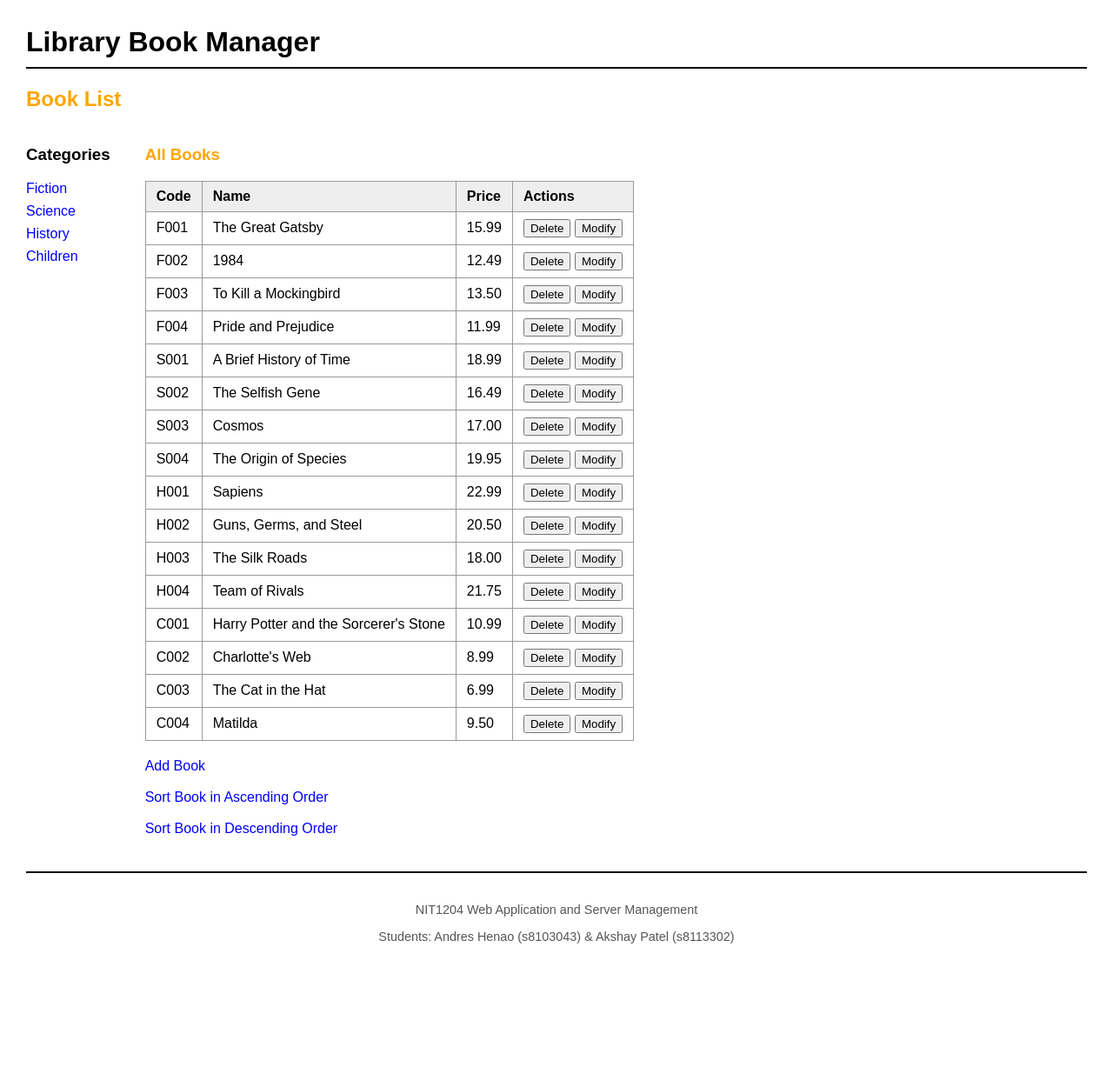
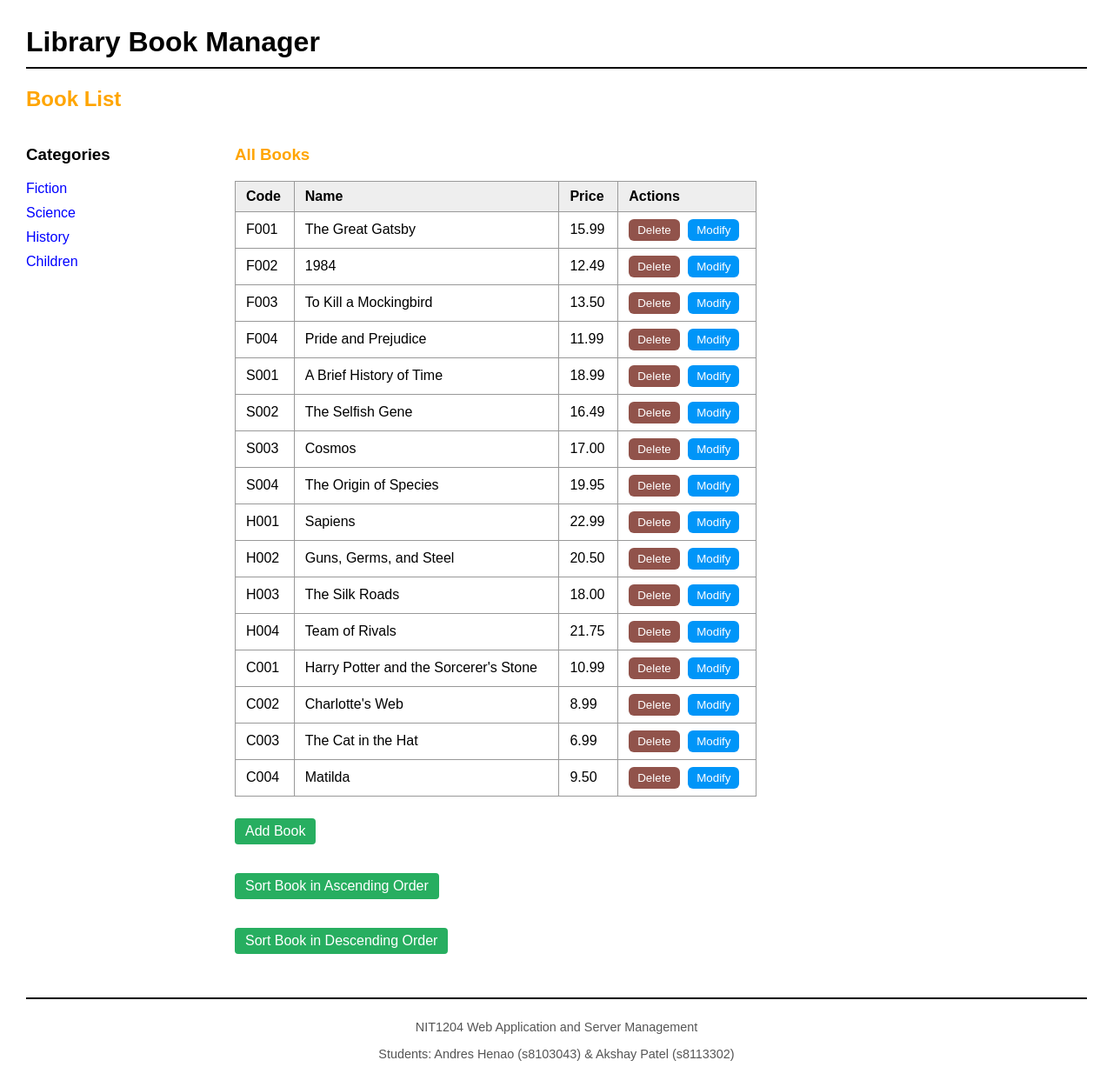
Before and after one commit to cryptotweezer/library-manager, a PHP site: page / in a window 1280 px wide. Shown: the whole page at 87% size. Before the commit the page ends 1085 px from the top, so only its background shows below. Run offline with PHP 8.4, Linux system fonts and the light colour scheme; data comes from the database, SQL or seed files in the repository.

Commit message:
css styles

```diff
--- a/model/database.php
+++ b/model/database.php
@@ -1,21 +1,28 @@
 <?php
 
-// This file establishes the database connection using PDO (PHP Data Objects)
+// This file connects our PHP project to the MySQL database using PDO (PHP Data Objects)
 
-// Data Source Name - tells PDO how to connect
-$dsn = 'mysql:host=localhost;dbname=library_manager'; // Connect to MySQL on localhost and use 'library_manager' database
+// This is the connection string (called DSN) that says where the database is
+// We're connecting to a local database named 'library_manager'
+$dsn = 'mysql:host=localhost;dbname=library_manager';
 
-// Credentials for connecting to the database
-$username = 'root';       // Default XAMPP username
-$password = '';           // Leave empty if using XAMPP (no password by default)
+// Login details for the database
+$username = 'root';    // Default user in XAMPP
+$password = '';        // Leave blank for XAMPP (no password by default)
 
-// Try to create the PDO object for DB connection
+// Try to connect to the database
 try {
-    $db = new PDO($dsn, $username, $password); // Create the PDO instance to connect to MySQL
+    // Create a new database connection and store it in $db
+    $db = new PDO($dsn, $username, $password);
+
+    // ✅ NOTE: If you are using a different server or MySQL username/password,
+    // you can change the values of $dsn, $username, or $password here.
+
 } catch (PDOException $e) {
-    // If connection fails, capture the error message and show a custom error page
+    // If connection fails, this block runs
+    // We store the error message and show an error page
     $error_message = $e->getMessage();
-    include('view/database_error.php');
-    exit(); // Stop further execution
+    include('view/database_error.php'); // Shows a custom error message page
+    exit(); // Stop the script because we can't run without a DB
 }
 ?>
--- a/model/product_db.php
+++ b/model/product_db.php
@@ -1,59 +1,76 @@
 <?php
-// include usage (rubric)
+// This file connects to the database and handles everything related to books (called "products" in the DB)
 require_once('database.php');
 
 /*
- * Uses array (returns list of books)
- * Returns all products from a given category.
- * Used to display books when a specific category is selected.
+ * This function gets all books from a specific category.
+ * It returns them as an array (list) of rows.
  */
 function get_products_by_category($category_id) {
     global $db;
+
+    // This is the SQL query to select all books with the given category ID
     $query = 'SELECT * FROM products WHERE categoryID = :category_id ORDER BY productID';
+
     $statement = $db->prepare($query);
-    $statement->bindValue(':category_id', $category_id);
+    $statement->bindValue(':category_id', $category_id); // We pass the category ID here
     $statement->execute();
-    $products = $statement->fetchAll(); // array returned
+
+    // We use fetchAll() to return multiple rows (all the books in that category)
+    $products = $statement->fetchAll();
+
     $statement->closeCursor();
     return $products;
+
+    // 📝 If you ever want to change how books are sorted (e.g., by price), modify the ORDER BY above
 }
 
 /*
- * Returns a single product by its ID.
- * Used when modifying a book to pre-fill its current data.
+ * This function gets one book using its ID.
+ * Useful when we want to edit or display the book’s current info.
  */
 function get_product($product_id) {
     global $db;
+
     $query = 'SELECT * FROM products WHERE productID = :product_id';
+
     $statement = $db->prepare($query);
-    $statement->bindValue(':product_id', $product_id);
+    $statement->bindValue(':product_id', $product_id); // Book ID is used here
     $statement->execute();
-    $product = $statement->fetch(); // single record (array)
+
+    // We only expect one row back
+    $product = $statement->fetch();
     $statement->closeCursor();
+
     return $product;
 }
 
 /*
- * Deletes a product by ID.
- * Called when the user clicks "Delete" on a book.
+ * This function removes a book from the database.
+ * Called when we click the "Delete" button next to a book.
  */
 function delete_product($product_id) {
     global $db;
+
     $query = 'DELETE FROM products WHERE productID = :product_id';
     $statement = $db->prepare($query);
     $statement->bindValue(':product_id', $product_id);
     $statement->execute();
+
     $statement->closeCursor();
 }
 
 /*
- * Adds a new product to the database.
- * This is called from the "Add Book" form.
+ * This function is used to add a new book to the system.
+ * It is triggered when the Add Book form is submitted.
  */
 function add_product($category_id, $code, $name, $price) {
     global $db;
+
+    // This INSERT query adds a book with category, code, name and price
     $query = 'INSERT INTO products (categoryID, productCode, productName, listPrice)
               VALUES (:category_id, :code, :name, :price)';
+
     $statement = $db->prepare($query);
     $statement->bindValue(':category_id', $category_id);
     $statement->bindValue(':code', $code);
@@ -61,36 +78,49 @@ function add_product($category_id, $code, $name, $price) {
     $statement->bindValue(':price', $price);
     $statement->execute();
     $statement->closeCursor();
+
+    // 📝 If you want to change what fields are saved (like adding Author), you can update this function and the form
 }
 
 /*
- * Updates a product's name and price.
- * Used when editing a book from the "Modify" form.
+ * This function is used to update the name or price of a book.
+ * Triggered by the Modify Book form.
  */
 function update_product($product_id, $name, $price) {
     global $db;
+
     $query = 'UPDATE products SET productName = :name, listPrice = :price
               WHERE productID = :product_id';
+
     $statement = $db->prepare($query);
     $statement->bindValue(':name', $name);
     $statement->bindValue(':price', $price);
     $statement->bindValue(':product_id', $product_id);
     $statement->execute();
     $statement->closeCursor();
+
+    // 📝 If you want to allow changing the code or category too, you'll need to add those fields here and in the form
 }
 
 /*
- * Returns products from a specific category, sorted by product name.
- * Called when user clicks "Sort Ascending" or "Sort Descending".
+ * This function gets books from a category and sorts them by name.
+ * It is used when we click "Sort A-Z" or "Sort Z-A".
  */
 function get_sorted_products_by_category($category_id, $order = 'ASC') {
     global $db;
+
+    // This adds the sorting direction to the SQL (ASC = A to Z, DESC = Z to A)
     $query = 'SELECT * FROM products WHERE categoryID = :category_id ORDER BY productName ' . $order;
+
     $statement = $db->prepare($query);
     $statement->bindValue(':category_id', $category_id);
     $statement->execute();
-    $products = $statement->fetchAll(); //array returned
+
+    $products = $statement->fetchAll();
     $statement->closeCursor();
+
     return $products;
+
+    // 📝 To change sorting by price instead of name, change ORDER BY productName to listPrice
 }
 ?>
--- a/style.css
+++ b/style.css
@@ -1,33 +1,14 @@
+/* ======================
+   GLOBAL STYLES
+====================== */
 body {
     font-family: Arial, sans-serif;
     margin: 30px;
     background-color: #fff;
 }
 
-h1 {
-    border-bottom: 2px solid #000;
-    padding-bottom: 10px;
-}
-
-h2 {
-    color: orange;
-    margin-top: 20px;
-}
-
-table {
-    border-collapse: collapse;
-    width: 100%;
-    max-width: 600px;
-}
-
-th, td {
-    border: 1px solid #999;
-    padding: 8px 12px;
-    text-align: left;
-}
-
-th {
-    background-color: #eee;
+label {
+    font-weight: bold;
 }
 
 a {
@@ -41,11 +22,159 @@ a:hover {
     text-decoration: underline;
 }
 
-label {
-    font-weight: bold;
+/* ======================
+   HEADINGS
+====================== */
+h1 {
+    border-bottom: 2px solid #000;
+    padding-bottom: 10px;
 }
 
-footer {
+h2, .page-title {
+    color: orange;
+    margin-top: 20px;
+}
+
+.page-title-link {
+    text-decoration: none;
+    color: orange;
+}
+
+.category-title {
+    color: orange;
+}
+
+/* ======================
+   LAYOUT
+====================== */
+.main-container {
+    display: flex;
+    gap: 40px;
+    align-items: flex-start;
+}
+
+.sidebar {
+    width: 200px;
+}
+
+.booklist {
+    flex: 1;
+}
+
+/* ======================
+   CATEGORY LIST
+====================== */
+.category-list {
+    list-style-type: none;
+    padding: 0;
+}
+
+.category-list li.category-item {
+    margin-bottom: 10px; /* space between categories */
+}
+
+/* ======================
+   BOOK TABLE
+====================== */
+.book-table {
+    border-collapse: collapse;
+    width: 100%;
+    max-width: 600px;
+}
+
+.book-table th,
+.book-table td {
+    border: 1px solid #999;
+    padding: 8px 12px;
+    text-align: left;
+}
+
+.book-table th {
+    background-color: #eee;
+}
+
+/* ======================
+   BOOK FORM
+====================== */
+.book-form {
+    max-width: 400px;
+}
+
+.book-form label {
+    display: block;
+    font-weight: bold;
+    margin-top: 10px;
+}
+
+.book-form input[type="text"] {
+    width: 100%;
+    padding: 5px;
+    margin-top: 5px;
+}
+
+.book-form input[type="submit"] {
+    margin-top: 15px;
+    padding: 6px 12px;
+}
+
+/* ======================
+   ACTIONS & BUTTONS
+====================== */
+.inline-form {
+    display: inline;
+}
+
+.action-links {
+    margin-top: 20px;
+}
+
+.btn-delete {
+    background-color: #91534b;
+    color: white;
+    border: none;
+    padding: 5px 10px;
+    margin-right: 5px;
+    cursor: pointer;
+    border-radius: 6px; /* ✅ Rounded corners */
+
+}
+
+.btn-modify {
+    background-color: #0095f8;
+    color: white;
+    border: none;
+    padding: 5px 10px;
+    cursor: pointer;
+    border-radius: 6px; /* ✅ Rounded corners */
+}
+
+.btn-action {
+    display: inline-block;
+    margin-top: 5px;
+    margin-bottom: 10px;
+    padding: 6px 12px;
+    background-color: #27ae60;
+    color: white;
+    text-decoration: none;
+    border-radius: 4px;
+}
+
+.btn-action:hover,
+.btn-delete:hover,
+.btn-modify:hover {
+    opacity: 0.85;
+}
+
+/* ======================
+   ERRORS & FOOTER
+====================== */
+.error-message {
+    color: red;
+    font-weight: bold;
+    margin-bottom: 15px;
+}
+
+footer, .site-footer {
     margin-top: 40px;
     font-size: 0.9em;
     color: #555;
@@ -55,10 +184,21 @@ footer {
 }
 
 .site-footer {
-    margin-top: 40px;
-    padding-top: 20px;
-    border-top: 2px solid #000; /* línea más oscura */
-    font-size: 0.9em;
-    color: #555;
-    text-align: center;
+    border-top: 2px solid #000;
 }
+
+
+.btn-action {
+    display: inline-block;
+    margin-top: 5px;
+    margin-bottom: 10px;
+    padding: 6px 12px;
+    background-color: #27ae60;
+    color: white;
+    text-decoration: none;
+    border-radius: 4px;
+}
+
+.btn-action:hover {
+    opacity: 0.85;
+}
--- a/view/product_list.php
+++ b/view/product_list.php
@@ -1,19 +1,19 @@
-<?php include('header.php'); ?>
+<?php include('header.php'); ?> <!-- Adds the top part of the HTML (head, nav, etc.) -->
 
-<!-- Main heading with a link to show all books -->
-<h2 style="color: orange;">
-    <a href="." style="text-decoration: none; color: orange;">Book List</a>
+<!-- Page title with a link that reloads all books -->
+<h2 class="page-title">
+    <a href="." class="page-title-link">Book List</a> <!-- 📝 You can change the title text here -->
 </h2>
 
-<!-- Layout: sidebar and main content side-by-side -->
-<div class="main-container" style="display: flex; gap: 40px; align-items: flex-start;">
+<!-- This section puts categories on the left and book list on the right -->
+<div class="main-container">
 
-    <!-- Sidebar: shows all categories as links -->
+    <!-- Left: list of categories -->
     <div class="sidebar">
         <h3>Categories</h3>
-        <ul style="list-style-type: none; padding: 0;">
-            <?php foreach ($categories as $category) : ?> <!-- ✅ Uses array and foreach (rubric) -->
-                <li style="margin-bottom: 8px;">
+        <ul class="category-list">
+            <?php foreach ($categories as $category) : ?>
+                <li class="category-item"> <!-- 📝 If you want to adjust spacing between items, see style.css `.category-item` -->
                     <a href=".?category_id=<?php echo $category['categoryID']; ?>">
                         <?php echo htmlspecialchars($category['categoryName']); ?>
                     </a>
@@ -22,11 +22,18 @@
         </ul>
     </div>
 
-    <!-- Book list for selected category -->
+    <!-- Right: list of books -->
     <div class="booklist">
-        <h3 style="color: orange;"><?php echo $category_name; ?></h3> <!-- Dynamic category name -->
+        <!-- Shows selected category -->
+        <h3 class="category-title"><?php echo $category_name; ?></h3>
 
-        <table border="1" cellpadding="5">
+        <!-- Error messages -->
+        <?php if (!empty($error_message)) : ?>
+            <p class="error-message"><?php echo htmlspecialchars($error_message); ?></p>
+        <?php endif; ?>
+
+        <!-- Table displaying books -->
+        <table class="book-table">
             <tr>
                 <th>Code</th>
                 <th>Name</th>
@@ -34,43 +41,43 @@
                 <th>Actions</th>
             </tr>
 
-            <?php foreach ($products as $product) : ?> <!--Uses array and foreach (rubric) -->
+            <!-- Loop through books -->
+            <?php foreach ($products as $product) : ?>
                 <tr>
                     <td><?php echo htmlspecialchars($product['productCode']); ?></td>
                     <td><?php echo htmlspecialchars($product['productName']); ?></td>
                     <td><?php echo htmlspecialchars($product['listPrice']); ?></td>
                     <td>
-                        <!-- Delete form -->
-                        <form action="." method="post" style="display:inline;">
-                            <input type="hidden" name="action" value="delete_product"> <!--delete functionality-->
+                        <!-- Delete button -->
+                        <form action="." method="post" class="inline-form">
+                            <input type="hidden" name="action" value="delete_product">
                             <input type="hidden" name="product_id" value="<?php echo $product['productID']; ?>">
-                            <input type="submit" value="Delete">
+                            <input type="hidden" name="category_id" value="<?php echo $category_id; ?>"> <!-- ✅ Keeps current category -->
+                            <input type="submit" class="btn-delete" value="Delete"> <!-- 📝 You can rename this button -->
                         </form>
 
-                        <!-- Modify form -->
-                        <form action="." method="post" style="display:inline;">
-                            <input type="hidden" name="action" value="show_modify_form"> <!-- modify functionality-->
+                        <!-- Modify button -->
+                        <form action="." method="post" class="inline-form">
+                            <input type="hidden" name="action" value="show_modify_form">
                             <input type="hidden" name="product_id" value="<?php echo $product['productID']; ?>">
-                            <input type="submit" value="Modify">
+                            <input type="submit" class="btn-modify" value="Modify">
                         </form>
                     </td>
                 </tr>
             <?php endforeach; ?>
         </table>
 
-        <!-- Functional links for additional actions -->
-        <div style="margin-top: 20px;">
-            <a href=".?action=show_add_form">Add Book</a><br><br> <!-- ✅ add functionality (rubric) -->
-
-            <!-- Sort options (ASC/DESC) -->
-            <a href=".?action=sort_books&order=ASC<?php if (isset($category_id) && $category_id) echo "&category_id=$category_id"; ?>">
+        <!-- Extra action links -->
+        <div class="action-links">
+            <a class="btn-action" href=".?action=show_add_form">Add Book</a><br><br> <!-- 📝 Change text here to rename -->
+            <a class="btn-action" href=".?action=sort_books&order=ASC<?php if (isset($category_id) && $category_id) echo "&category_id=$category_id"; ?>">
                 Sort Book in Ascending Order
             </a><br><br>
-            <a href=".?action=sort_books&order=DESC<?php if (isset($category_id) && $category_id) echo "&category_id=$category_id"; ?>">
+            <a class="btn-action" href=".?action=sort_books&order=DESC<?php if (isset($category_id) && $category_id) echo "&category_id=$category_id"; ?>">
                 Sort Book in Descending Order
             </a>
         </div>
     </div>
 </div>
 
-<?php include('footer.php'); ?>
+<?php include('footer.php'); ?> <!-- Adds footer -->
```
Also changed, not shown: index.php (+36 -29 lines), model/category_db.php (+34 -18 lines), view/product_add.php (+29 -17 lines), view/product_modify.php (+21 -14 lines).
